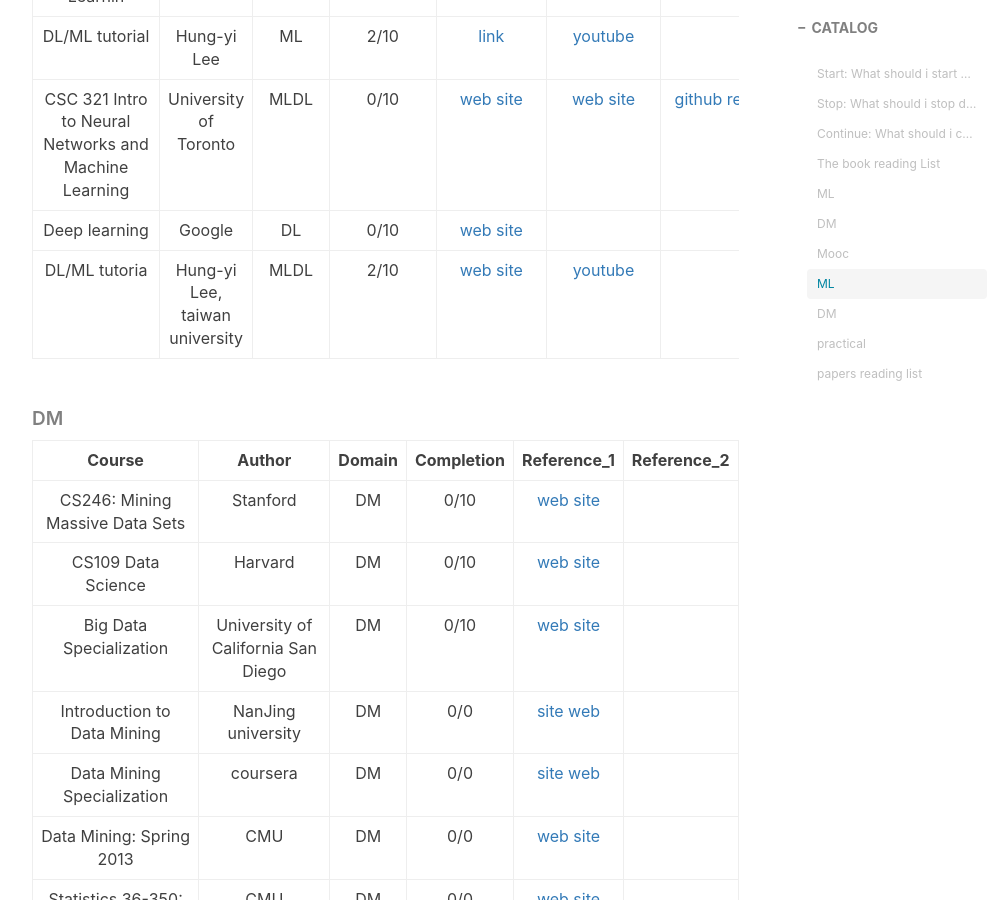
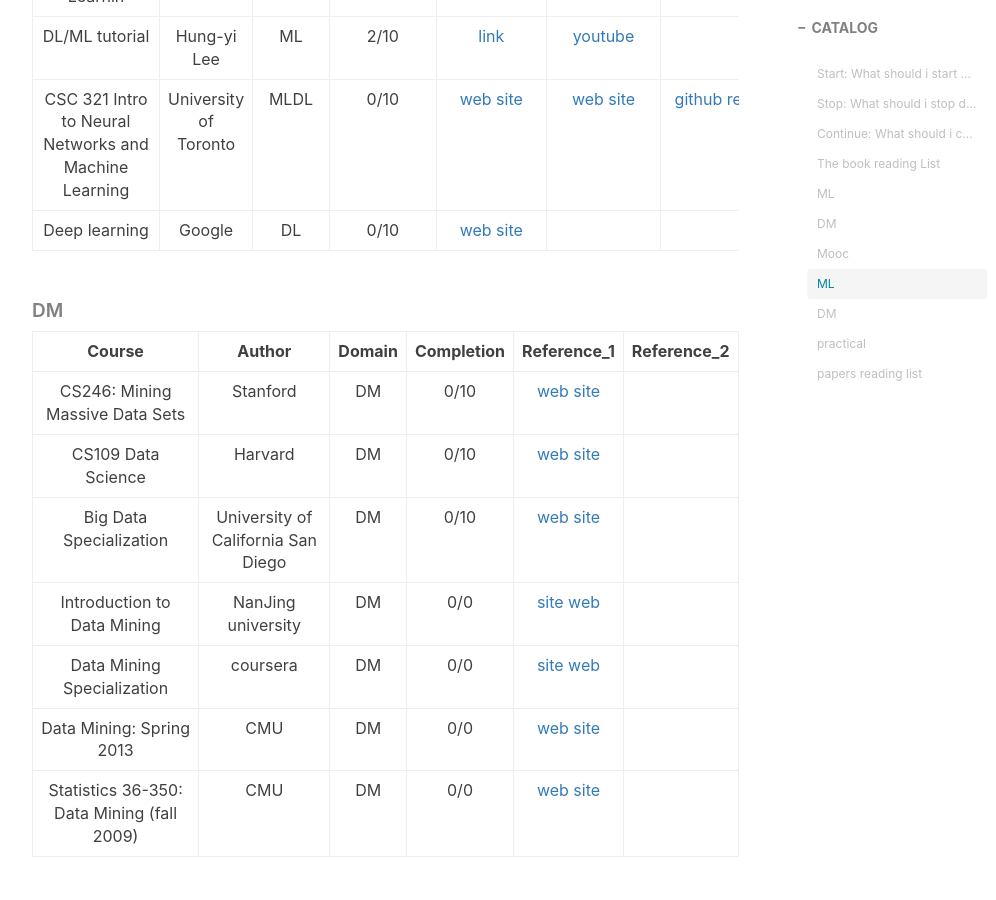
Before and after one commit to he-chen-95/he-chen-95.github.io, a Jekyll site: the page built from _posts/2019-05-03-Stop_doing_list.md, in a window 1280 px wide and 900 px high, scrolled down 2753 px. Shown: the whole window, without its empty margins (233-1229 px from the left). Built offline with Jekyll 4.4.1, drawn with Linux system fonts in a browser that asks for light colours; nearby versions of some CDN libraries; comment, search, counter and statistics services are not loaded.

Commit message:
Update 2019-05-03-Stop_doing_list.md

```diff
--- a/_posts/2019-05-03-Stop_doing_list.md
+++ b/_posts/2019-05-03-Stop_doing_list.md
@@ -55,7 +55,6 @@
 |DL/ML tutorial|Hung-yi Lee|ML|2/10|[link](http://speech.ee.ntu.edu.tw/~tlkagk/courses_ML16.html)|[youtube](https://www.youtube.com/channel/UC2ggjtuuWvxrHHHiaDH1dlQ)||
 |CSC 321 Intro to Neural Networks and Machine Learning|University of Toronto|MLDL|0/10|[web site](http://www.cs.toronto.edu/~tijmen/csc321/)|[web site](http://www.cs.toronto.edu/~tijmen/csc321/)|[github repo](https://github.com/davifrossard/CSC321)|
 |Deep learning|Google|DL|0/10|[web site](https://eu.udacity.com/course/deep-learning--ud730)|||
-|DL/ML tutoria|Hung-yi Lee, taiwan university|MLDL|2/10|[web site](http://speech.ee.ntu.edu.tw/~tlkagk/courses_ML16.html)|[youtube](https://www.youtube.com/channel/UC2ggjtuuWvxrHHHiaDH1dlQ)|||
 
 ##### DM
 
```
